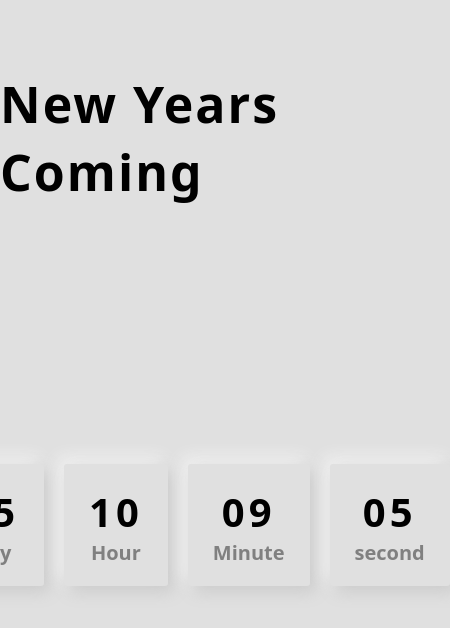
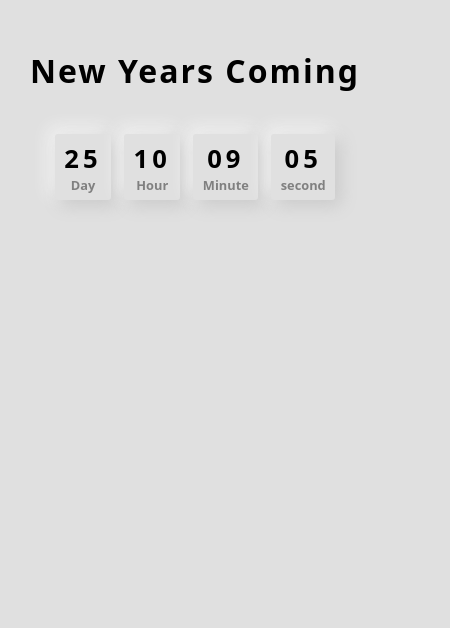
Before and after one commit to badaruddinomar/CountDownTimer_Project, a plain HTML site: page index.html in a window 390 px wide. Shown: the whole page, 450 px wide, since content can reach past the window. Drawn offline with Linux system fonts and the light colour scheme.

Commit message:
responsive code added

```diff
--- a/style.css
+++ b/style.css
@@ -23,12 +23,15 @@ body {
   letter-spacing: 2px;
   margin-top: 7rem;
   color: black;
+  text-align: center;
+  line-height: 1.6;
 }
 .container {
   width: 100%;
   height: 100%;
+  margin: 5rem 0;
   display: flex;
-  align-items: center;
+  align-items: flex-start;
   justify-content: center;
 }
 .container div {
@@ -41,6 +44,7 @@ body {
   border-radius: 4px;
   background: #e0e0e0;
   box-shadow: 5px 5px 17px #c7c7c7, -5px -5px 17px #f9f9f9;
+
   padding: 2rem 2.5rem;
   border-radius: 3px;
   color: black;
@@ -55,3 +59,34 @@ body {
   color: gray;
   font-weight: bold;
 }
+@media (max-width: 1000px) {
+  html {
+    font-size: 60%;
+  }
+}
+@media (max-width: 700px) {
+  html {
+    font-size: 55%;
+  }
+}
+@media (max-width: 500px) {
+  html {
+    font-size: 45%;
+  }
+}
+@media (max-width: 400px) {
+  html {
+    font-size: 40%;
+  }
+  .container div {
+    padding: 1rem 1.5rem;
+  }
+}
+@media (max-width: 300px) {
+  html {
+    font-size: 38%;
+  }
+  .container div {
+    padding: 0.9rem 1.3rem;
+  }
+}
```
